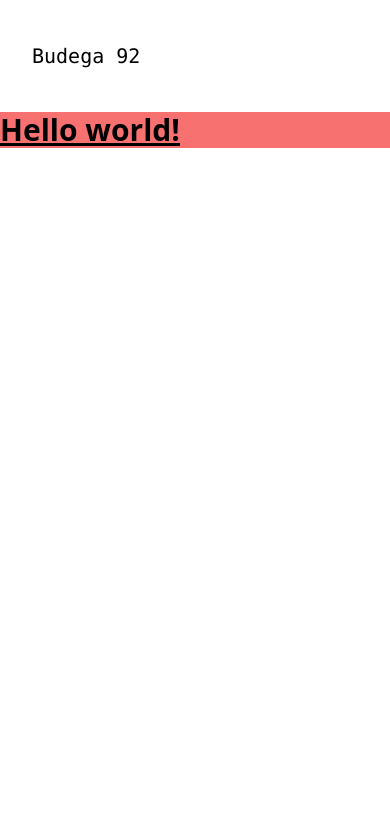
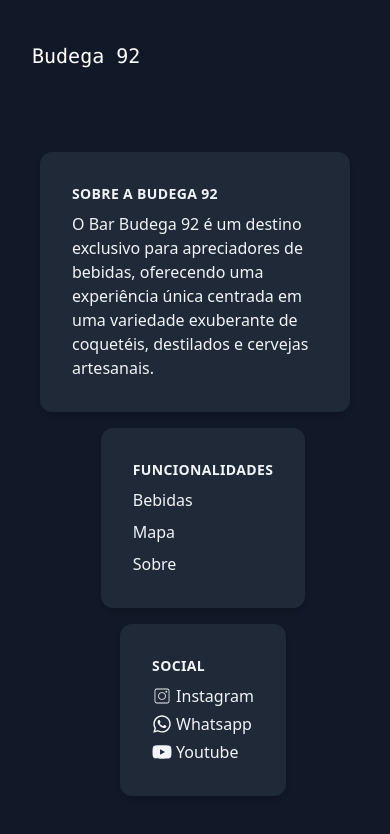
Before and after one commit to FLaVio-G/budega92, a Next.js app: page / in a window 390 px wide. Shown: the top 834 px of the page. Built offline with nearby package versions, Linux system fonts and the light colour scheme; no server answers.

Commit message:
Fix: Correction of several responsiveness errors, adjustments to some components

```diff
--- a/src/components/Footer.tsx
+++ b/src/components/Footer.tsx
@@ -1,82 +1,76 @@
 "use client";
 import React from "react";
 import { CiInstagram } from "react-icons/ci";
-import { FaWhatsapp } from "react-icons/fa";
+import { FaWhatsapp, FaYoutube } from "react-icons/fa";
 import Link from "next/link";
 export default function Footer() {
   return (
-    <footer className="w-full text-white">
-      <div className="flex flex-col items-center  justify-center p-4">
-        <div className="flex justify-center max-w-5xl items-center p-6 space-x-4">
-          <div className="max-w-xs p-4">
-            <h2 className="  flex row text-black whitespace-no-wrap justify-start font-semibold ">
+    <footer className="w-full text-slate-100">
+      <div className="flex items-center  justify-center p-4 ">
+        <div className="flex flex-col lg:space-y-0 space-y-4  lg:mt-0   items-center  lg:flex-row justify-center max-w-5xl lg:items-start p-6 space-x-4">
+          <div className="max-w-xs mx-auto bg-gray-800 rounded-xl shadow-md overflow-hidden md:max-w-sm">
+            <div className="md:flex">
+              <div className="md:shrink-0"></div>
+              <div className="p-8">
+                <div className="uppercase tracking-wide text-sm text-slate-100 font-semibold">
                   Sobre a Budega 92
-            </h2>
-            <p className="mt-2 text-black">
+                </div>
+
+                <p className="mt-2 text-slate-100">
                   O Bar Budega 92 é um destino exclusivo para apreciadores de
                   bebidas, oferecendo uma experiência única centrada em uma
                   variedade exuberante de coquetéis, destilados e cervejas
                   artesanais.
                 </p>
               </div>
-          <div className="flex flex-col">
-            <h2 className="  flex row text-black whitespace-no-wrap justify-start font-semibold ">
+            </div>
+          </div>
+
+          <div className="max-w-md mx-auto bg-gray-800 rounded-xl shadow-md  md:max-w-sm overflow-hidden">
+            <div className="md:flex">
+              <div className="md:shrink-0"></div>
+              <div className="p-8">
+                <div className="uppercase tracking-wide text-sm text-slate-100  font-semibold">
+                  Funcionalidades
+                </div>
+
+                <p className="mt-2 text-slate-100">Bebidas</p>
+                <p className="mt-2 text-slate-100">Mapa</p>
+                <p className="mt-2 text-slate-100">Sobre</p>
+              </div>
+            </div>
+          </div>
+
+          <div className="max-w-md mx-auto bg-gray-800 rounded-xl shadow-md  md:max-w-sm overflow-hidden">
+            <div className="md:flex">
+              <div className="md:shrink-0"></div>
+              <div className="p-8">
+                <div className="uppercase tracking-wide text-sm text-slate-100  font-semibold">
                   Social
-            </h2>
+                </div>
                 <Link
-              className="text-black mt-2 gap-1 flex row items-center"
+                  className="text-slate-100 mt-2 gap-1 flex row items-center"
                   href="Instagram"
                 >
                   <CiInstagram size="20" />
                   <p>Instagram</p>
                 </Link>
                 <Link
-              className="text-black mt-1 gap-1  flex row items-center"
+                  className="text-slate-100 mt-1 gap-1  flex row items-center"
                   href="IWhatsapp"
                 >
                   <FaWhatsapp size="20" />
                   <p>Whatsapp</p>
                 </Link>
-          </div>
-
-          <div className="flex flex-col">
-            <h2 className="  flex row text-black whitespace-no-wrap justify-start font-semibold ">
-              Social
-            </h2>
                 <Link
-              className="text-black mt-2 gap-1 flex row items-center"
-              href="Instagram"
-            >
-              <CiInstagram size="20" />
-              <p>Instagram</p>
-            </Link>
-            <Link
-              className="text-black mt-1 gap-1  flex row items-center"
+                  className="text-slate-100 mt-1 gap-1  flex row items-center"
                   href="IWhatsapp"
                 >
-              <FaWhatsapp size="20" />
-              <p>Whatsapp</p>
+                  <FaYoutube size="20" />
+                  <p>Youtube</p>
                 </Link>
               </div>
-
-          <div className="flex flex-col">
-            <h2 className="  flex row text-black whitespace-no-wrap justify-start font-semibold ">
-              Social
-            </h2>
-            <Link
-              className="text-black mt-2 gap-1 flex row items-center"
-              href="Instagram"
-            >
-              <CiInstagram size="20" />
-              <p>Instagram</p>
-            </Link>
-            <Link
-              className="text-black mt-1 gap-1  flex row items-center"
-              href="IWhatsapp"
-            >
-              <FaWhatsapp size="20" />
-              <p>Whatsapp</p>
-            </Link>
+            </div>
           </div>
         </div>
       </div>
--- /dev/null
+++ b/src/components/GoogleMap.tsx
@@ -0,0 +1,15 @@
+import React from "react";
+
+const GoogleMap: React.FC = () => {
+  return (
+    <div className="flex justify-center items-center w-full h-full max-w-full max-h-[860px] mx-auto">
+      <iframe
+        src="https://www.google.com/maps/d/embed?mid=134wTQZUtiLzuOsPK9l4U1NBgXtK6P_E&ehbc=2E312F"
+        width="1280"
+        height="480"
+      ></iframe>
+    </div>
+  );
+};
+
+export default GoogleMap;
--- a/src/components/Header.tsx
+++ b/src/components/Header.tsx
@@ -8,7 +8,7 @@ interface NavLinkProps {
 
 const NavLink: React.FC<NavLinkProps> = ({ href, children }) => (
   <Link
-    className="text-black text-xl transition duration-300 hover:border-b-2 hover:border-black"
+    className="text-white text-xl transition duration-300 hover:border-b-2 hover:border-red-600"
     href={href}
   >
     {children}
@@ -21,7 +21,7 @@ export default function Header() {
       <div className="flex">
         <NavLink href="/">Budega 92</NavLink>
       </div>
-      <div className="hidden lg:flex space-x-8">
+      <div className="hidden   lg:flex space-x-8">
         <NavLink href="/bebidas">Bebidas</NavLink>
         <NavLink href="/mapa">Mapa</NavLink>
         <NavLink href="/sobre">Sobre</NavLink>
--- a/src/pages/_document.tsx
+++ b/src/pages/_document.tsx
@@ -10,7 +10,7 @@ export default function Document() {
           content="width=device-width, initial-scale=1.0, user-scalable=no"
         />
       </Head>
-      <body>
+      <body className="bg-gray-900">
         <Main />
         <NextScript />
       </body>
--- a/src/pages/bebidas.tsx
+++ b/src/pages/bebidas.tsx
@@ -14,13 +14,13 @@ import "keen-slider/keen-slider.min.css";
 
 export default function Bebidas() {
   return (
-    <div className="flex min-h-screen flex-col items-center justify-between">
+    <div className="flex mx-auto max-w-7xl flex-col items-center justify-between">
       <Header />
 
-      <div className="grid grid-cols-2  md:grid-cols-3  gap-8 pb-4 pt-4">
+      <div className="grid grid-cols-2 bg-gray-800 p-8 rounded-lg  md:grid-cols-3  gap-8">
         <a href="/destilados">
           <div>
-            <div className="h-[350px] w-[350px] text-white">
+            <div className="h-[350px] w-[350px] rounded-lg text-white">
               <Image src={Jambu1} alt="Picture of the author" />
             </div>
             <p className="flex font-semibold text-gray-500 justify-center">
@@ -29,7 +29,7 @@ export default function Bebidas() {
           </div>
         </a>
 
-        <a href="/destilados">
+        <a className="rounded-lg" href="/destilados">
           <div>
             <div className="h-[350px] w-[350px] text-white">
               <Image src={vinho1} alt="Picture of the author" />
@@ -73,7 +73,7 @@ export default function Bebidas() {
         </a>
       </div>
 
-      {/* <Footer /> */}
+      <Footer />
     </div>
   );
 }
--- a/src/pages/index.tsx
+++ b/src/pages/index.tsx
@@ -1,24 +1,17 @@
-import { gql, useQuery } from "@apollo/client";
-import React, { useState } from "react";
-import Head from "next/head";
+import React from "react";
 import Header from "@/components/Header";
 import Footer from "@/components/Footer";
-import { useKeenSlider } from "keen-slider/react";
+
 import "keen-slider/keen-slider.min.css";
-import { FaChevronLeft, FaChevronRight } from "react-icons/fa";
 
 export default function Home() {
   return (
     <>
-      <Head>
-        <title></title>
-        <meta name="description" content="Generated by create next app" />
-        <meta name="viewport" content="width=device-width, initial-scale=1" />
-      </Head>
-
-      <Header />
-      <h1 className="text-3xl bg-red-400 font-bold underline">Hello world!</h1>
-      <main className="flex w-full"></main>
+      <div className="mx-auto max-w-7xl">
+        <Header />
+        <main className="flex w-full"></main>
+        <Footer />
+      </div>
     </>
   );
 }
--- /dev/null
+++ b/src/pages/mapa.tsx
@@ -0,0 +1,18 @@
+import React from "react";
+import Header from "@/components/Header";
+import Footer from "@/components/Footer";
+import GoogleMap from "@/components/GoogleMap";
+
+export default function mapa() {
+  return (
+    <div className="mx-auto max-w-7xl">
+      <Header />
+      <main className="flex items-center mx-auto max-w-7xl max-h-full justify-center w-full">
+        <div className="bg-gray-800 w-full  rounded-lg p-8">
+          <GoogleMap />
+        </div>
+      </main>
+      <Footer />
+    </div>
+  );
+}
--- a/src/styles/globals.css
+++ b/src/styles/globals.css
@@ -11,13 +11,8 @@
   box-sizing: border-box;
 }
 
+/* Certifique-se de que o body ocupe 100% da altura da tela */
 html,
-body {
-  width: 100%;
-  height: 100%;
-}
-
-/* Certifique-se de que o body ocupe 100% da altura da tela */
 body {
   display: flex;
   flex-direction: column;
```
Also changed, not shown: src/pages/sobre.tsx (+13 -9 lines). Lines whose indentation alone changed are shown as unchanged.
